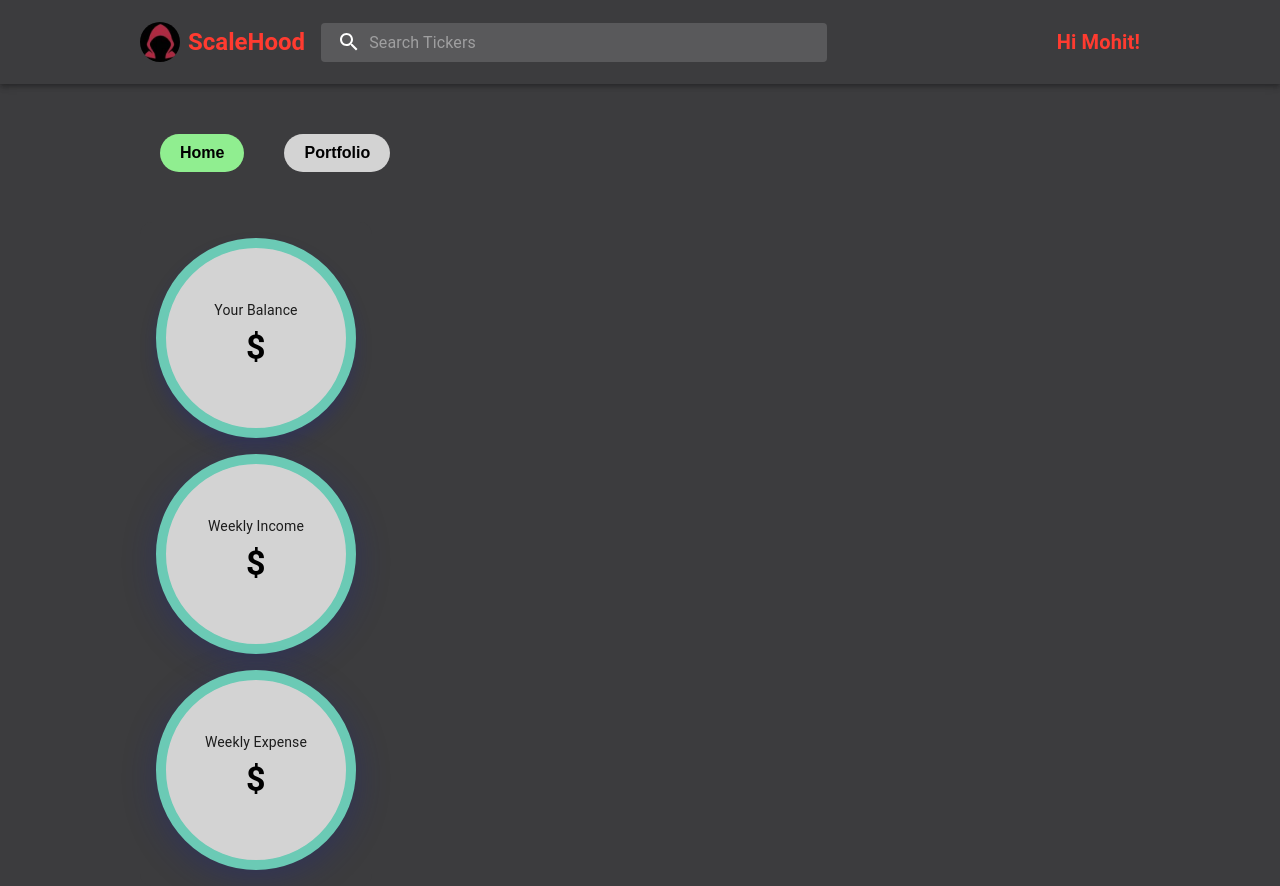
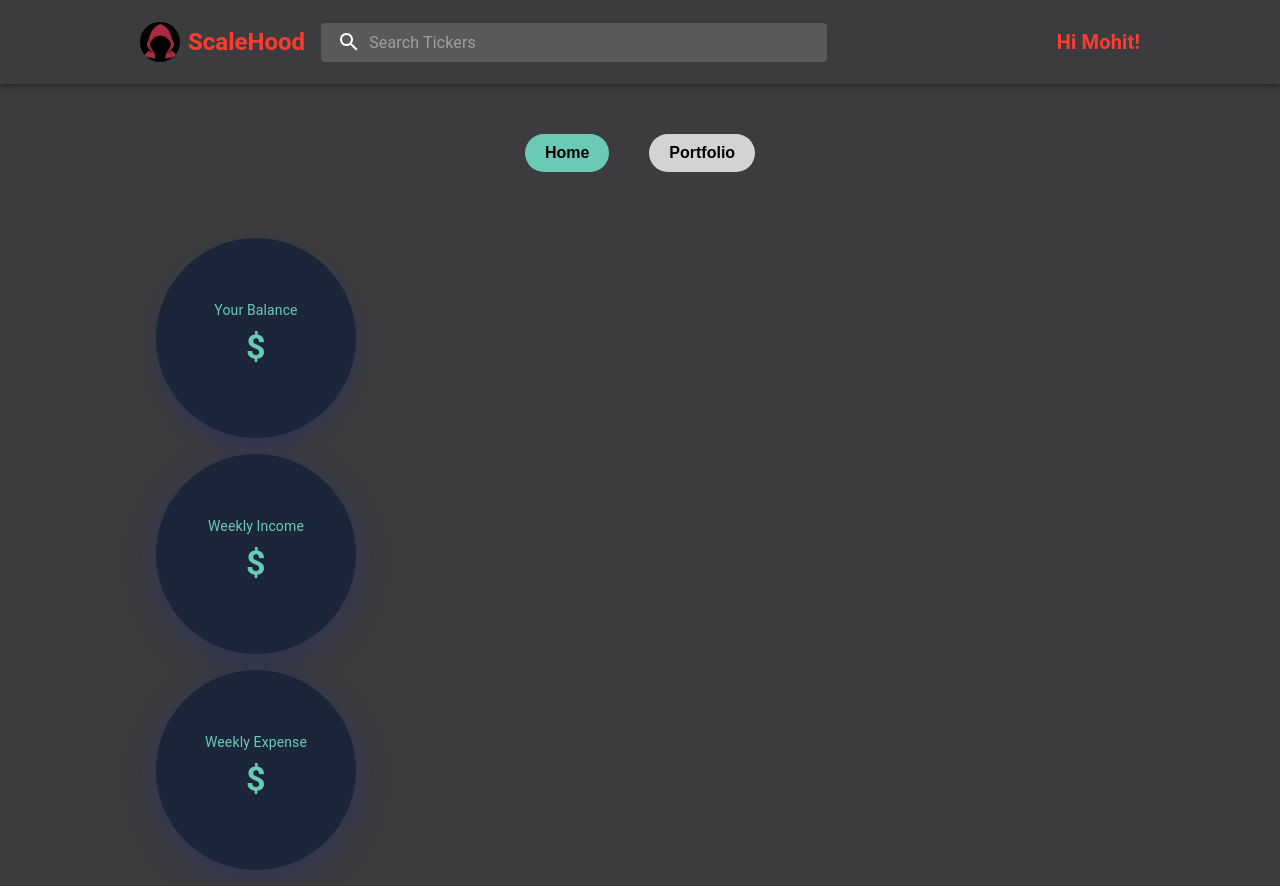
Before and after one commit to Mohit-Porwal/Basic-Stock-Trading, a React (Vite) app in the folder frontend/scalehoodUI/: page / in a window 1280 px wide. Built offline with nearby package versions, Linux system fonts and the light colour scheme.

Commit message:
Added feature to get company full name and made minor changes to tickerinfo

```diff
--- a/frontend/scalehoodUI/src/components/ButtonGroups/Buttons.css
+++ b/frontend/scalehoodUI/src/components/ButtonGroups/Buttons.css
@@ -1,6 +1,6 @@
 .button-group {
   display: flex;
-  justify-content: flex-start;
+  justify-content: center;
   background-color: #3C3C3E; /* Matt black background for the group */
   padding: 40px 20px;
   gap:30px;
@@ -24,10 +24,10 @@
 }
 
 .button:hover {
-  background-color: lightgreen; /* Hover effect */
+  background-color: #6bcab5; /* Hover effect */
 }
 
 .active {
-  background-color: lightgreen; /* Active button background, greenish */
+  background-color: #6bcab5; /* Active button background, greenish */
   color: black;
 }
--- a/frontend/scalehoodUI/src/components/FinancialMetrics/BalanceCard.jsx
+++ b/frontend/scalehoodUI/src/components/FinancialMetrics/BalanceCard.jsx
@@ -96,7 +96,7 @@ export default function BalanceCard({ totalBalance }) {
         width: 180,
         height: 180,
         // backgroundColor: '#EAF6FF',
-        backgroundColor: 'lightgray',
+        backgroundColor: '#1b263b',
         borderRadius: '50%',
         display: 'flex',
         flexDirection: 'column',
@@ -104,14 +104,14 @@ export default function BalanceCard({ totalBalance }) {
         justifyContent: 'center',
         boxShadow: '0 10px 16px rgba(31, 38, 135, 0.3)',
         // border: '10px solid #007BFF',
-        border: '10px solid #6bcab5'
+        border: '10px solid #1b263b'
       }}
     >
       <CardContent sx={{ textAlign: 'center' }}>
-        <Typography gutterBottom sx={{ color: '#33333', fontSize: 14 }}>
+        <Typography gutterBottom sx={{ color: '#6bcab5', fontSize: 14 }}>
           Your Balance
         </Typography>
-        <Typography variant="h4" component="div" sx={{ fontWeight: 'bold', color: 'black' }}>
+        <Typography variant="h4" component="div" sx={{ fontWeight: 'bold', color: '#6bcab5' }}>
           ${totalBalance}
         </Typography>
       </CardContent>
--- a/frontend/scalehoodUI/src/components/FinancialMetrics/Cards.jsx
+++ b/frontend/scalehoodUI/src/components/FinancialMetrics/Cards.jsx
@@ -30,7 +30,7 @@ import ExpenseCard from './ExpenseCard';
 
 export default function FinancialMetrics({ totalBalance, weeklyIncome, weeklyExpense }) {
   return (
-    <Box sx={{ display: 'flex', gap: 2, flexDirection: 'column', backgroundColor: '#3C3C3E', padding: 2, borderRadius: '12px' }}>
+    <Box sx={{ display: 'flex', gap: 2, flexDirection: 'column', backgroundColor: '#3C3C3E', color: '#6bcab5', padding: 2, borderRadius: '12px' }}>
       <BalanceCard totalBalance={totalBalance} />
       <IncomeCard weeklyIncome={weeklyIncome} />
       <ExpenseCard weeklyExpense={weeklyExpense} />
--- a/frontend/scalehoodUI/src/components/FinancialMetrics/ExpenseCard.jsx
+++ b/frontend/scalehoodUI/src/components/FinancialMetrics/ExpenseCard.jsx
@@ -13,7 +13,7 @@ export default function ExpenseCard( {weeklyExpense} ) {
     <Card sx={{
       width: 180,         // Diameter of the circle
       height: 180,        // Equal to width for circular shape
-      backgroundColor: 'lightgray',
+      backgroundColor: '#1b263b',
       borderRadius: '50%', // Circular shape
       display: 'flex',     // To center the content
       flexDirection: 'column',
@@ -21,15 +21,15 @@ export default function ExpenseCard( {weeklyExpense} ) {
       justifyContent: 'center',
       boxShadow: '0 8px 32px rgba(31, 38, 135, 0.37)', // Optional shadow for depth
       // border: '15px solid #007BFF',
-      border: '10px solid #6bcab5'
+      border: '10px solid #1b263b'
      }}>
       <CardContent sx={{ textAlign: 'center' }}>
         {/* Title */}
-        <Typography gutterBottom sx={{ color: '#33333', fontSize: 14 }}>
+        <Typography gutterBottom sx={{ color: '#6bcab5', fontSize: 14 }}>
           Weekly Expense
         </Typography>
         {/* Amount */}
-        <Typography variant="h4" component="div" sx={{ fontWeight: 'bold', color: 'black' }}>
+        <Typography variant="h4" component="div" sx={{ fontWeight: 'bold', color: '#6bcab5' }}>
           ${userWeeklyExpense}
         </Typography>
       </CardContent>
--- a/frontend/scalehoodUI/src/components/FinancialMetrics/IncomeCard.jsx
+++ b/frontend/scalehoodUI/src/components/FinancialMetrics/IncomeCard.jsx
@@ -13,7 +13,7 @@ export default function IncomeCard( {weeklyIncome} ) {
     <Card sx={{
       width: 180,         // Diameter of the circle
       height: 180,        // Equal to width for circular shape
-      backgroundColor: 'lightgray',
+      backgroundColor: '#1b263b',
       borderRadius: '50%', // Circular shape
       display: 'flex',     // To center the content
       flexDirection: 'column',
@@ -21,15 +21,15 @@ export default function IncomeCard( {weeklyIncome} ) {
       justifyContent: 'center',
       boxShadow: '0 8px 32px rgba(31, 38, 135, 0.37)', // Optional shadow for depth
       // border: '15px solid #007BFF',
-      border: '10px solid #6bcab5'
+      border: '10px solid #1b263b'
     }}>
       <CardContent sx={{ textAlign: 'center' }}>
         {/* Title */}
-        <Typography gutterBottom sx={{ color: '#33333', fontSize: 14 }}>
+        <Typography gutterBottom sx={{ color: '#6bcab5', fontSize: 14 }}>
           Weekly Income
         </Typography>
         {/* Amount */}
-        <Typography variant="h4" component="div" sx={{ fontWeight: 'bold', color: 'black' }}>
+        <Typography variant="h4" component="div" sx={{ fontWeight: 'bold', color: '#6bcab5' }}>
           ${userWeeklyIncome}
         </Typography>
       </CardContent>
--- a/frontend/scalehoodUI/src/components/TickerInfo/Header/Header.jsx
+++ b/frontend/scalehoodUI/src/components/TickerInfo/Header/Header.jsx
@@ -1,9 +1,10 @@
 import { useNavigate } from 'react-router-dom';
 import React from 'react'
 
-export default function Header({ currentPrice, tickerName }) {
+export default function Header({ currentPrice, tickerName, companyName }) {
     const currentStockPrice = `$${currentPrice}`;
     const stock = tickerName;
+    const tickerCompanyName = companyName;
     const navigate = useNavigate();
 
     const redirectToTrade = () => {
@@ -12,8 +13,11 @@ export default function Header({ currentPrice, tickerName }) {
     return (
         <div style={{ display: 'flex', jalignItems: 'center', gap: '10px', margin: '5% auto 20px', width: '75%' }}>
             <div>
-                <h1 style={{ color: 'red', fontWeight: 'bold', fontSize: 50 }}>{stock}</h1>
+                <h1 style={{ color: 'red', fontWeight: 'bold', fontSize: 40 }}>{tickerCompanyName}</h1>
                 <h2 style={{ color: 'red', fontWeight: 'bold', fontSize: 30 }}>{currentStockPrice}</h2>
+            </div>
+            <div>
+                <h1 style={{ color: 'red', fontWeight: 'bold', fontSize: 36 }}>({stock})</h1>
             </div>
         </div>
     );
--- a/frontend/scalehoodUI/src/pages/TickerInfoPage/TickerInfoPage.jsx
+++ b/frontend/scalehoodUI/src/pages/TickerInfoPage/TickerInfoPage.jsx
@@ -45,7 +45,7 @@ export default function TickerInfoPage(){
                 {/* Conditionally render each component based on tickerData availability */}
                 {tickerData && (
                     <>
-                        <Header currentPrice={tickerData.current_price} tickerName={ticker} />
+                        <Header currentPrice={tickerData.current_price} tickerName={ticker} companyName={tickerData.company_name}/>
                         <Graph />
                         <About summary={tickerData.summary} />
                         <CompanyInfo
```
